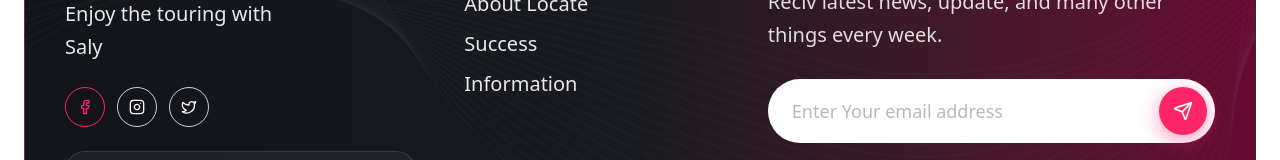
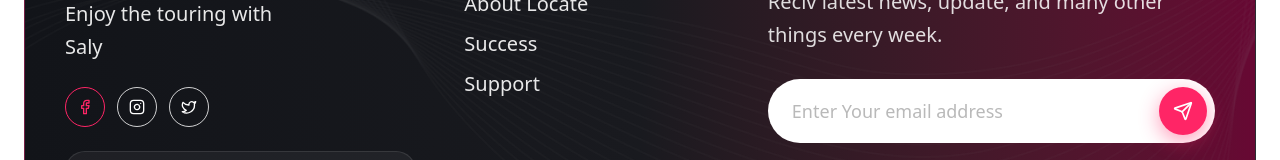
Before and after one commit to Okeyo-Projects/travel-web, a Next.js app: page /support in a window 1280 px wide. Shown: the part 2968-3128 px from the top of the page. Built offline with nearby package versions, Linux system fonts and the light colour scheme; no server answers; a web font is replaced by a local one.

Commit message:
task(007): add support navigation links

```diff
--- a/PLAN/tasks/007-support-help-page.md
+++ b/PLAN/tasks/007-support-help-page.md
@@ -10,7 +10,7 @@ branch: task/007-support-help-page
 pr: null
 attempts: 0
 depends_on: []
-progress: 67
+progress: 78
 ---
 
 ## Description
@@ -61,7 +61,7 @@ Create a support/help page (`/support`) with FAQ section and a "Report an Issue"
 - [x] Build FAQ data model, search/filter state, and accordion UI
 - [x] Build report issue form with validation, auth-aware prefills, and success state
 - [x] Create `/support` page layout with contact options and responsive sections
-- [ ] Wire support links from settings and footer
+- [x] Wire support links from settings and footer
 - [ ] Run available validation and capture blockers
 - [ ] Update task log, progress, and completion state
 
--- a/src/app/settings/page.tsx
+++ b/src/app/settings/page.tsx
@@ -169,6 +169,20 @@ export default function SettingsPage() {
 
         {/* Legal */}
         <div className="rounded-2xl border bg-card p-6 shadow-sm space-y-3">
+          <h2 className="font-semibold">Support</h2>
+          <p className="text-sm text-muted-foreground">
+            Browse FAQs or send a detailed issue report to the support team.
+          </p>
+          <a
+            href="/support"
+            className="block text-sm text-muted-foreground hover:text-foreground transition-colors"
+          >
+            Help Center & Support
+          </a>
+        </div>
+
+        {/* Legal */}
+        <div className="rounded-2xl border bg-card p-6 shadow-sm space-y-3">
           <h2 className="font-semibold">Legal</h2>
           <div className="space-y-2">
             <a
--- a/src/components/home/FooterSection.tsx
+++ b/src/components/home/FooterSection.tsx
@@ -2,7 +2,12 @@ import { Facebook, Instagram, Send, Twitter } from "lucide-react";
 import Image from "next/image";
 import { PayzoneBadge } from "@/components/payment/PayzoneBadge";
 
-const COMPANY_LINKS = ["Traveling", "About Locate", "Success", "Information"];
+const COMPANY_LINKS = [
+  { label: "Traveling", href: "/" },
+  { label: "About Locate", href: "/" },
+  { label: "Success", href: "/" },
+  { label: "Support", href: "/support" },
+];
 
 export function FooterSection() {
   return (
@@ -68,9 +73,12 @@ export function FooterSection() {
             <h3 className="text-4xl font-black">Company</h3>
             <ul className="mt-5 space-y-3 text-xl text-white/90">
               {COMPANY_LINKS.map((item) => (
-                <li key={item}>
-                  <a href="/" className="transition-colors hover:text-white">
-                    {item}
+                <li key={item.label}>
+                  <a
+                    href={item.href}
+                    className="transition-colors hover:text-white"
+                  >
+                    {item.label}
                   </a>
                 </li>
               ))}
```
